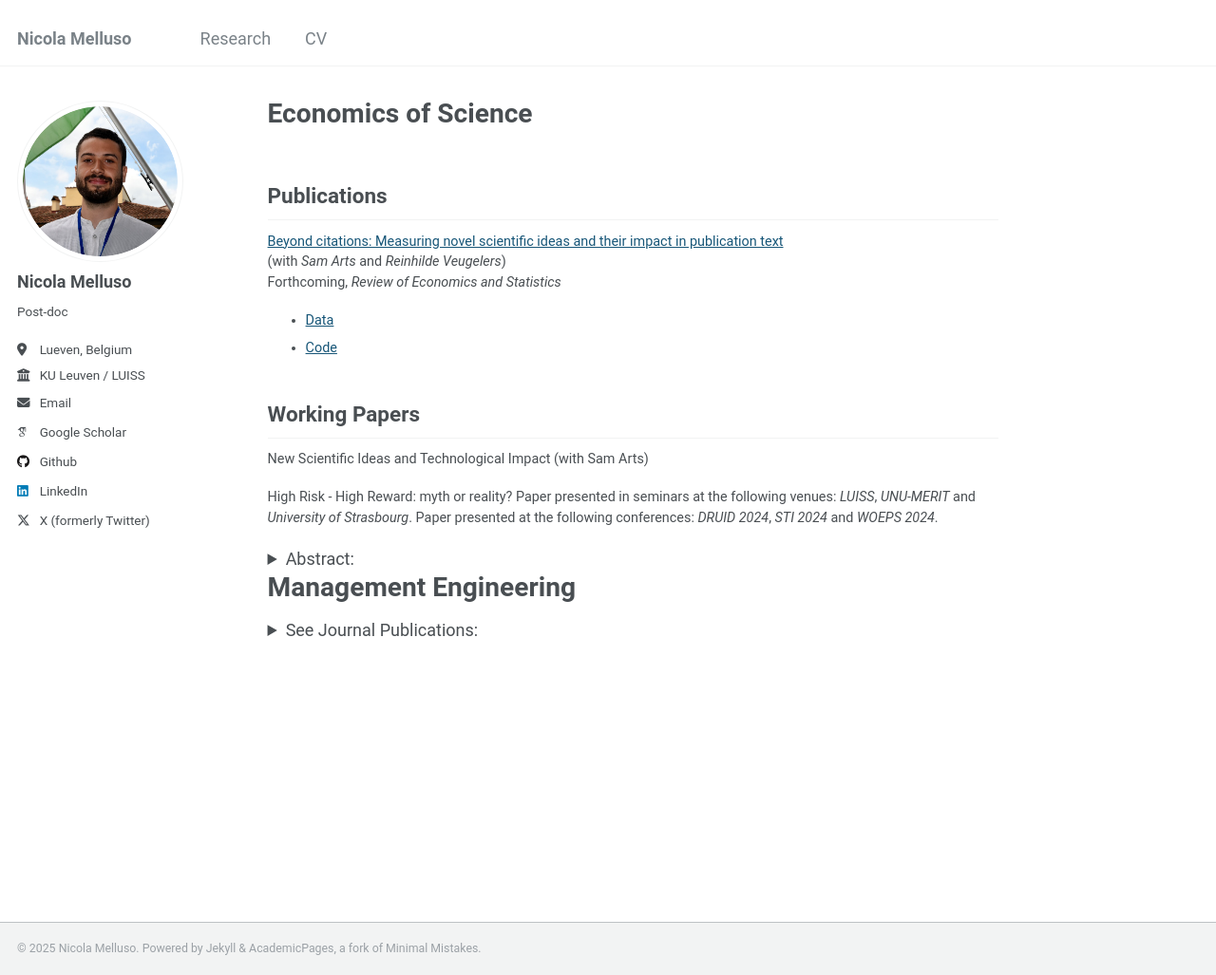
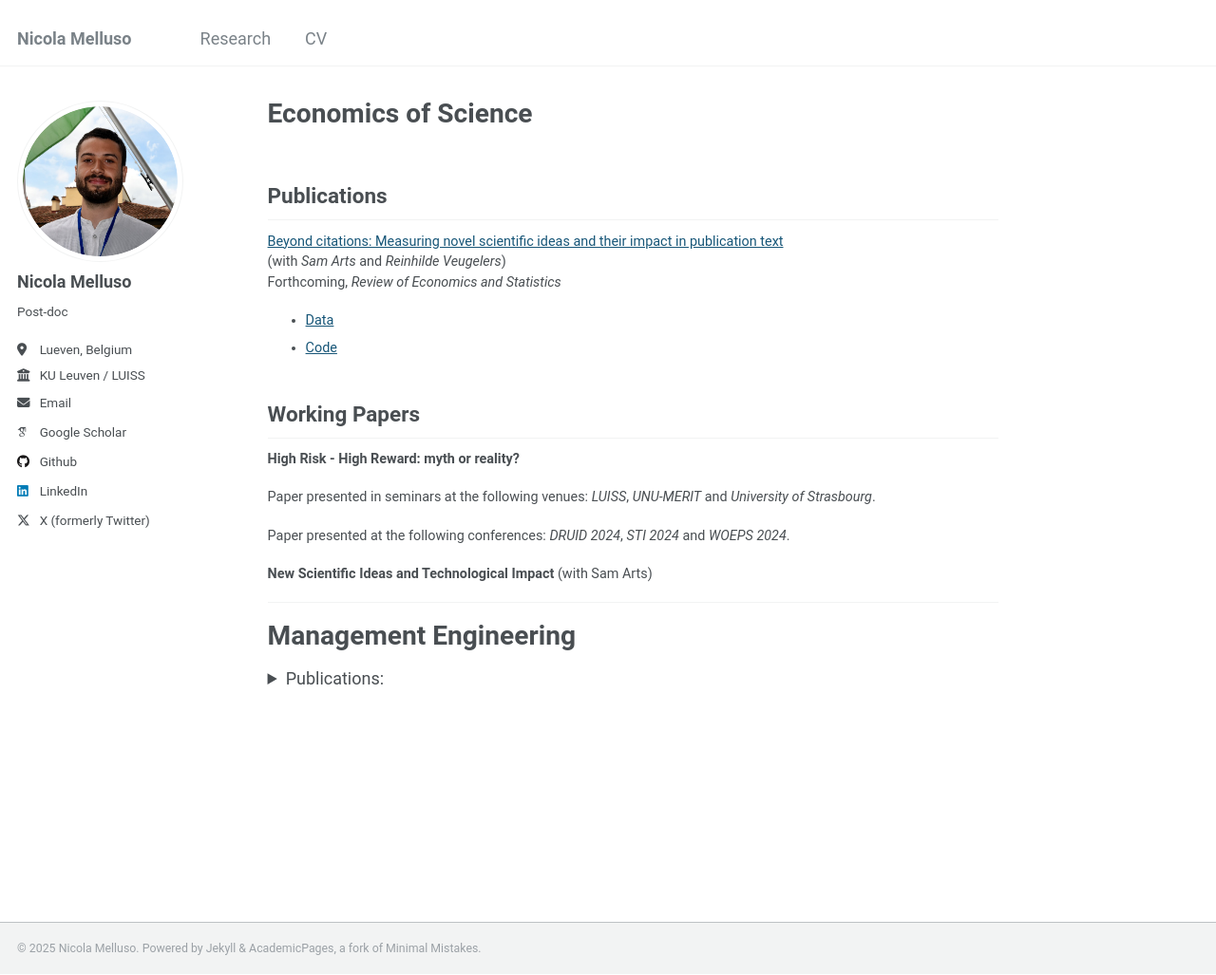
Before and after one commit to nicolamelluso/nicolamelluso.github.io, a Jekyll site: the page built from _pages/research.md, in a window 1280 px wide and 1027 px high. Shown: the whole window at 95% size. Built offline with Jekyll 4.4.1, drawn with Linux system fonts in a browser that asks for light colours; some web fonts are replaced.

Commit message:
Update research.md

```diff
--- a/_pages/research.md
+++ b/_pages/research.md
@@ -13,22 +13,21 @@ Forthcoming, *Review of Economics and Statistics*
 
 ## Working Papers
 
-New Scientific Ideas and Technological Impact (with Sam Arts)
+**High Risk - High Reward: myth or reality?**
+
+Paper presented in seminars at the following venues: _LUISS_, _UNU-MERIT_ and _University of Strasbourg_.
+
+Paper presented at the following conferences: _DRUID 2024_, _STI 2024_ and _WOEPS 2024_.
 
 
-High Risk - High Reward: myth or reality?
-Paper presented in seminars at the following venues: _LUISS_, _UNU-MERIT_ and _University of Strasbourg_.
-Paper presented at the following conferences: _DRUID 2024_, _STI 2024_ and _WOEPS 2024_.
-<details>
-<summary>Abstract:</summary>
-This is the abstract
-</details>
+**New Scientific Ideas and Technological Impact** (with Sam Arts)
 
 
+---
 # Management Engineering
 
 <details>
-  <summary>See Journal Publications:</summary>
+  <summary>Publications:</summary>
   <ul>
     <li>
       <a href="https://link.springer.com/article/10.1007/s11192-022-04368-9">Exploring the antecedents of interdisciplinarity at the European Research Council: a topic modeling approach</a>a
```
